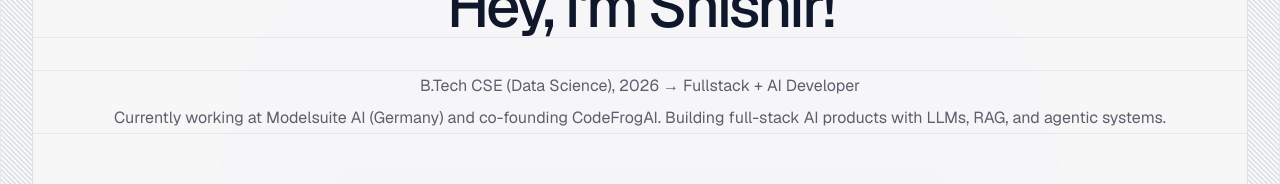
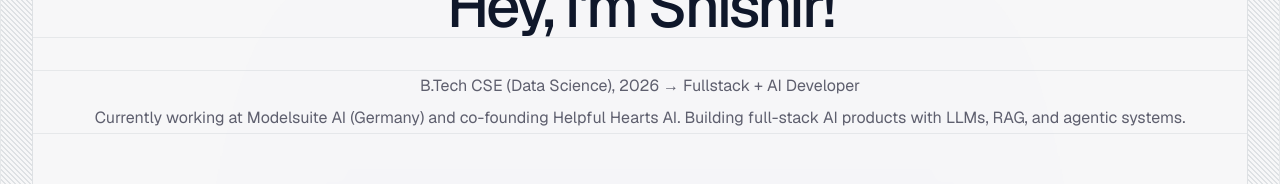
Before and after one commit to shishir-21/personal-site, a Next.js app: page / in a window 1280 px wide. Shown: the part 294-478 px from the top of the page. Built offline with nearby package versions, Linux system fonts and the light colour scheme; no server answers.

Commit message:
content: update co-founding project in hero

```diff
--- a/app/page.tsx
+++ b/app/page.tsx
@@ -87,7 +87,7 @@ export default async function Home() {
                   className="leading-8 text-text-secondary"
                 >
                   B.Tech CSE (Data Science), 2026 → Fullstack + AI Developer <br /> Currently working at Modelsuite
-                  AI (Germany) and co-founding CodeFrogAI. Building full-stack AI
+                  AI (Germany) and co-founding Helpful Hearts AI. Building full-stack AI
                   products with LLMs, RAG, and agentic systems.
                 </AnimatedText>
               </div>
```
